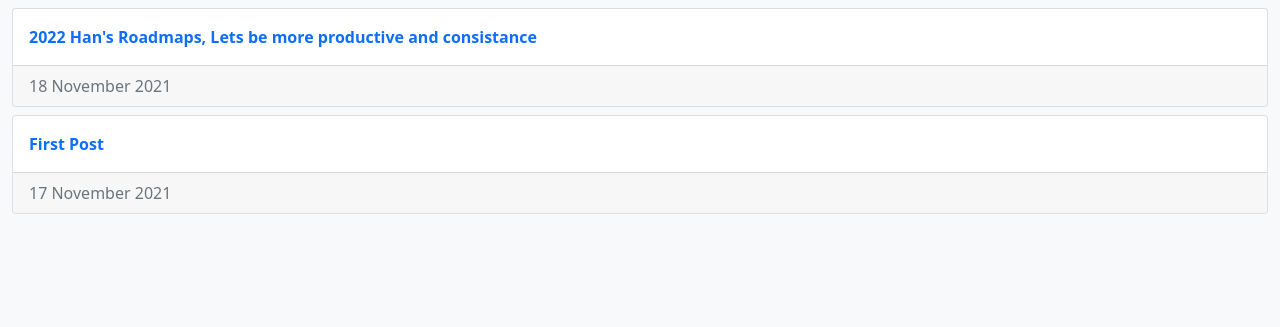
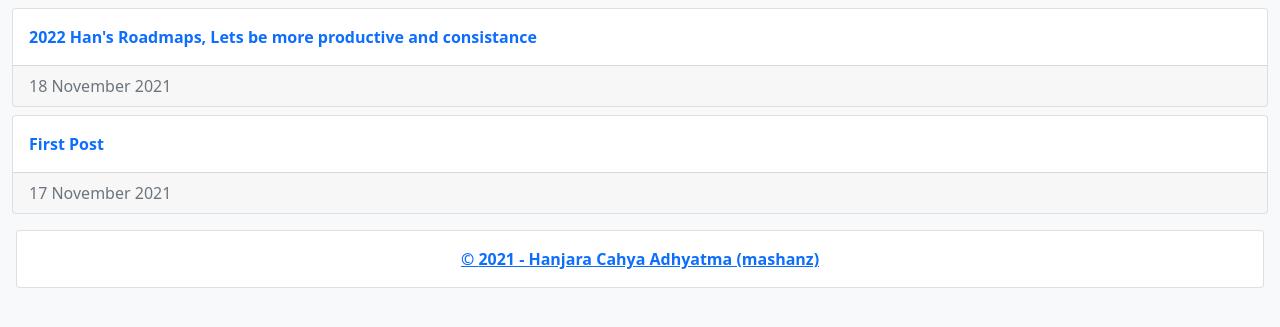
Before and after one commit to mashanz/note, a Jekyll site: the page built from index.html, in a window 1280 px wide. Shown: the top 327 px of the page. Built offline with Jekyll 4.4.1, drawn with Linux system fonts in a browser that asks for light colours.

Commit message:
Update base.html

```diff
--- a/_layouts/base.html
+++ b/_layouts/base.html
@@ -32,6 +32,14 @@ layout: base
 
     </div>
 
+    <footer class="m-3 card" style="text-align: center">
+        <span class="text-bold text-muted card-body"><strong><a href="/">&copy <span id="year"></span> - Hanjara Cahya Adhyatma (mashanz)</a></strong></span>
+    </footer>
+
     <script src="https://cdn.jsdelivr.net/npm/bootstrap@5.0.2/dist/js/bootstrap.bundle.min.js" integrity="sha384-MrcW6ZMFYlzcLA8Nl+NtUVF0sA7MsXsP1UyJoMp4YLEuNSfAP+JcXn/tWtIaxVXM" crossorigin="anonymous"></script>
+
+    <script>
+        document.getElementById("year").innerHTML = new Date().getFullYear();
+    </script>
   </body>
 </html>
```
